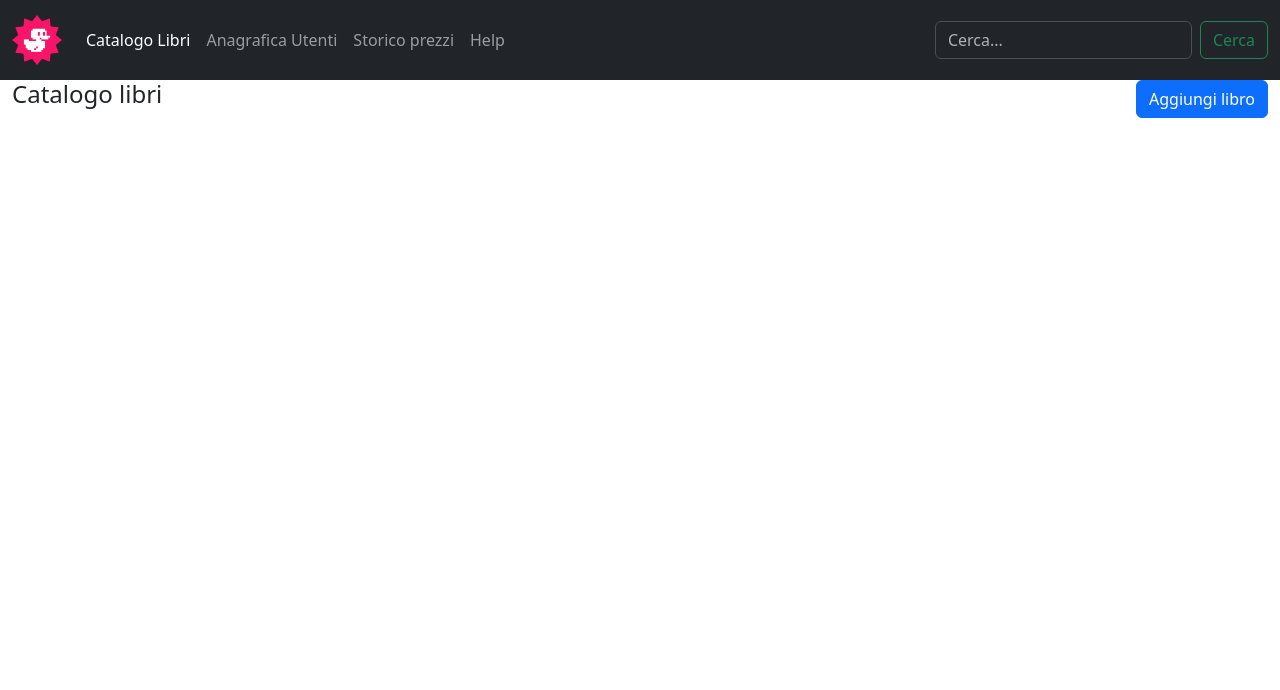
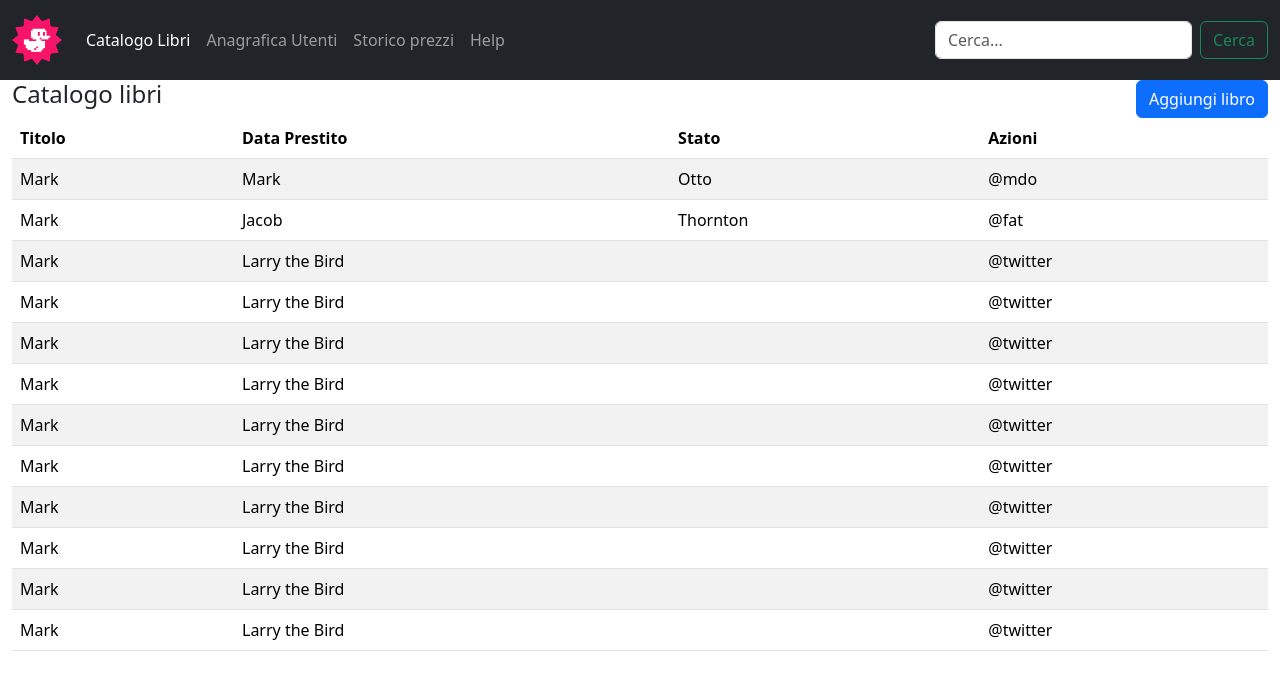
Before and after one commit to YleniaMighela/html-css-bootstrap-dashboard, a plain HTML site: page index.html in a window 1280 px wide. Drawn offline with nearby package versions, Linux system fonts and the light colour scheme.

Commit message:
created macro structure table (to modify)

```diff
--- a/css/style.css
+++ b/css/style.css
@@ -6,8 +6,8 @@
 }
 
 [class^='col'] {
-    /* background-color: goldenrod; */
-    /* border: 1px solid black; */
+    /* background-color: goldenrod;
+    border: 1px solid black; */
 }
 
 
--- a/index.html
+++ b/index.html
@@ -45,7 +45,7 @@
                     </ul>
 
                     <!-- ricerca -->
-                    <form class="d-flex" role="search">
+                    <form class="d-flex" role="search" data-bs-theme="light">
                         <input class="form-control me-2" type="search" placeholder="Cerca..." aria-label="Search">
                         <button class="btn btn-outline-success" type="submit">Cerca</button>
                     </form>
@@ -54,11 +54,11 @@
         </nav>
     </header>
 
-    <!-- contenuto principale -->
+    <!-- CONTENUTO PRINCIPALE -->
     <main>
         <div class="container-fluid">
 
-            <!-- prima riga -->
+            <!-- PRIMA RIGA -->
             <div class="row">
                 <div class="col">
                     <h4>Catalogo libri</h4>
@@ -73,6 +73,105 @@
 
                 </div>
             </div>
+
+
+            <!-- SECONDA RIGA -->
+
+            <div class="row">
+                <div class="col-12">
+                    <table class="table table-striped table-hover">
+                        <thead>
+                            <tr>
+                                <th scope="col">Titolo</th>
+                                <th scope="col"> Data Prestito</th>
+                                <th scope="col">Stato</th>
+                                <th scope="col">Azioni</th>
+                            </tr>
+                        </thead>
+
+                        <tbody>
+
+                            <tr>
+                                <td>Mark</td>
+                                <td>Mark</td>
+                                <td>Otto</td>
+                                <td>@mdo</td>
+                            </tr>
+
+                            <tr>
+                                <td>Mark</td>
+                                <td>Jacob</td>
+                                <td>Thornton</td>
+                                <td>@fat</td>
+                            </tr>
+
+                            <tr>
+                                <td>Mark</td>
+                                <td colspan="2">Larry the Bird</td>
+                                <td>@twitter</td>
+                            </tr>
+
+                            <tr>
+                                <td>Mark</td>
+                                <td colspan="2">Larry the Bird</td>
+                                <td>@twitter</td>
+                            </tr>
+
+                            <tr>
+                                <td>Mark</td>
+                                <td colspan="2">Larry the Bird</td>
+                                <td>@twitter</td>
+                            </tr>
+
+                            <tr>
+                                <td>Mark</td>
+                                <td colspan="2">Larry the Bird</td>
+                                <td>@twitter</td>
+                            </tr>
+
+                            <tr>
+                                <td>Mark</td>
+                                <td colspan="2">Larry the Bird</td>
+                                <td>@twitter</td>
+                            </tr>
+
+                            <tr>
+                                <td>Mark</td>
+                                <td colspan="2">Larry the Bird</td>
+                                <td>@twitter</td>
+                            </tr>
+
+                            <tr>
+                                <td>Mark</td>
+                                <td colspan="2">Larry the Bird</td>
+                                <td>@twitter</td>
+                            </tr>
+
+                            <tr>
+                                <td>Mark</td>
+                                <td colspan="2">Larry the Bird</td>
+                                <td>@twitter</td>
+                            </tr>
+
+                            <tr>
+                                <td>Mark</td>
+                                <td colspan="2">Larry the Bird</td>
+                                <td>@twitter</td>
+                            </tr>
+
+                            <tr>
+                                <td>Mark</td>
+                                <td colspan="2">Larry the Bird</td>
+                                <td>@twitter</td>
+                            </tr>
+                        </tbody>
+
+                    </table>
+
+
+                </div>
+            </div>
+
 
 
 
```
